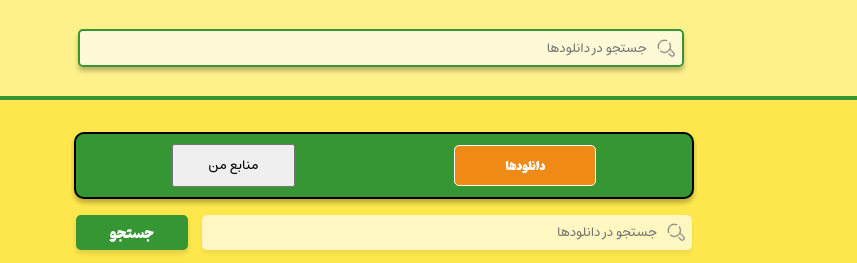
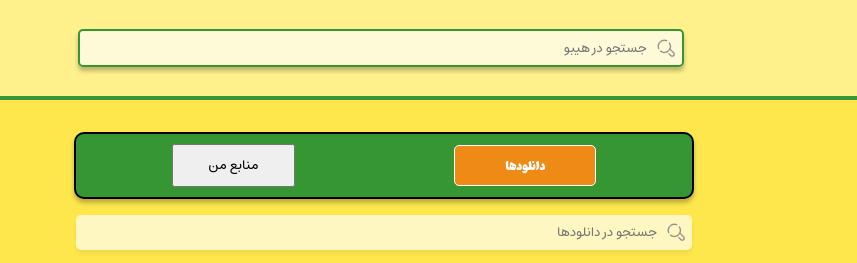
Before and after one commit to thedana-ir/frontend, a plain HTML site: page library.html in a window 1280 px wide. Shown: the top 263 px of the page, 256-1113 px from the left. Drawn offline with Linux system fonts and the light colour scheme.

Commit message:
body searchbar changed

```diff
--- a/library.html
+++ b/library.html
@@ -48,7 +48,7 @@
 
         <form class="desktop-search-form">
             <img class="search-icon" src="static/img/icons/search-gray.png" alt="آیکون سرچ">
-            <input class="search-bar-input" type="text" placeholder="جستجو در دانلودها">
+            <input class="search-bar-input" type="text" placeholder="جستجو در هیبو">
         </form>
 
         <div class="desktop-header-left-items">
@@ -82,7 +82,6 @@
                 <img class="search-icon" src="static/img/icons/search-gray.png" alt="آیکون سرچ">
                 <input class="search-bar-input" type="text" placeholder="جستجو در دانلودها">
             </div>
-            <input class="search-form-submit" type="submit" value="جستجو">
         </form>
         <!-- search bar part ends -->
 
--- a/static/css/library.css
+++ b/static/css/library.css
@@ -65,10 +65,6 @@ body{
 
 .search-icon{
     width: 22px;
-}
-
-.search-form-submit{
-    display: none;
 }
 
 /* booklets cards styles */
@@ -224,24 +220,6 @@ body{
     /* searchbar styles */
     .search-form{
         width: 38.5rem;
-        display: flex;
-        justify-content: space-between;
-    }
-
-    .search-bar {
-        width: 30rem;
-    }
-
-    .search-form-submit{
-        display: block;
-        background-color: var(--secondary-color);
-        color: #fff;
-        border: none;
-        width: 7rem;
-        border-radius: 5px;
-        font-size: 16px;
-        font-family: 'Pinar' !important;
-        box-shadow: 0px 4px 4px 0px rgba(0, 0, 0, 0.1);
     }
 
     /* booklet styles */
```
